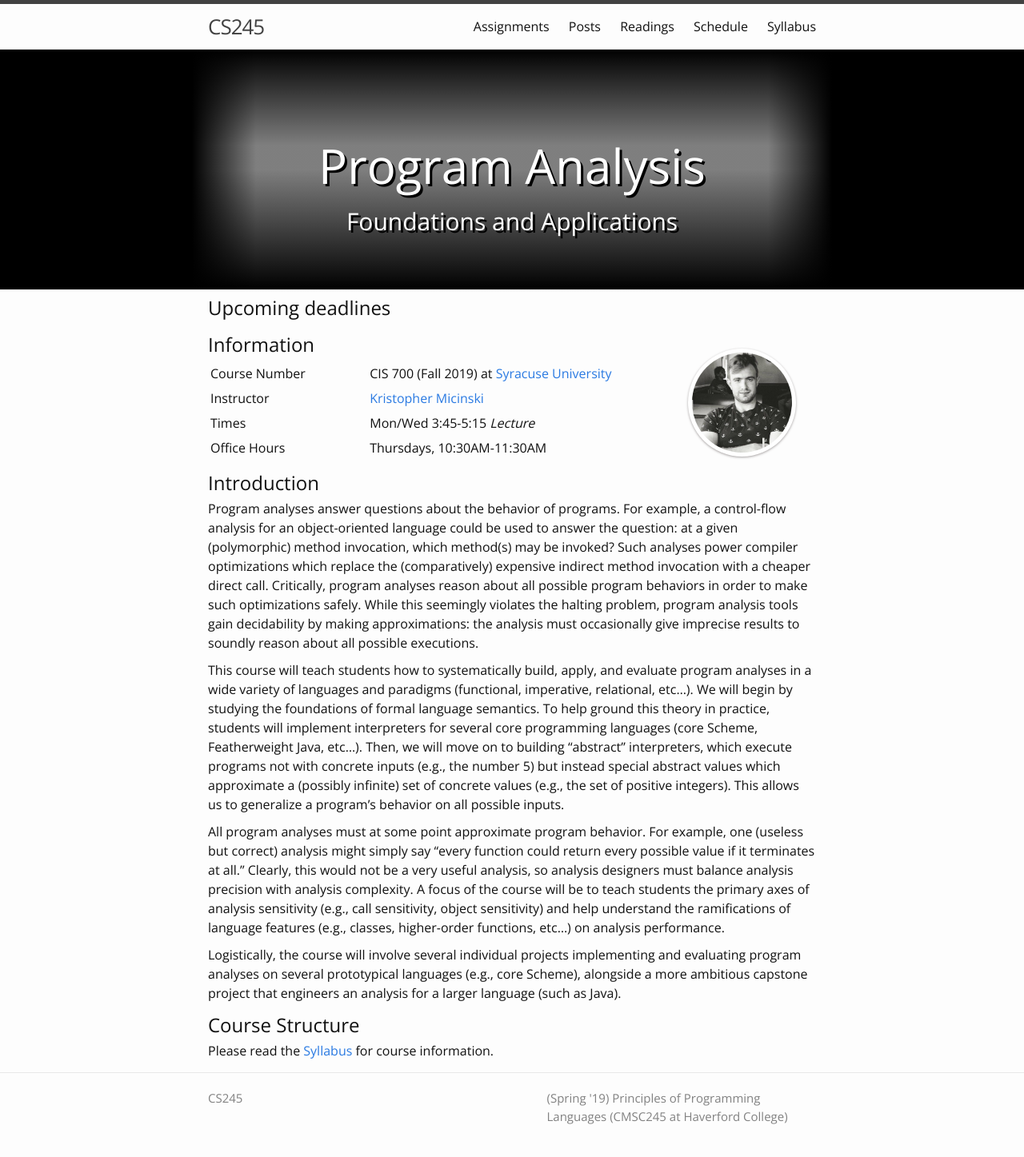
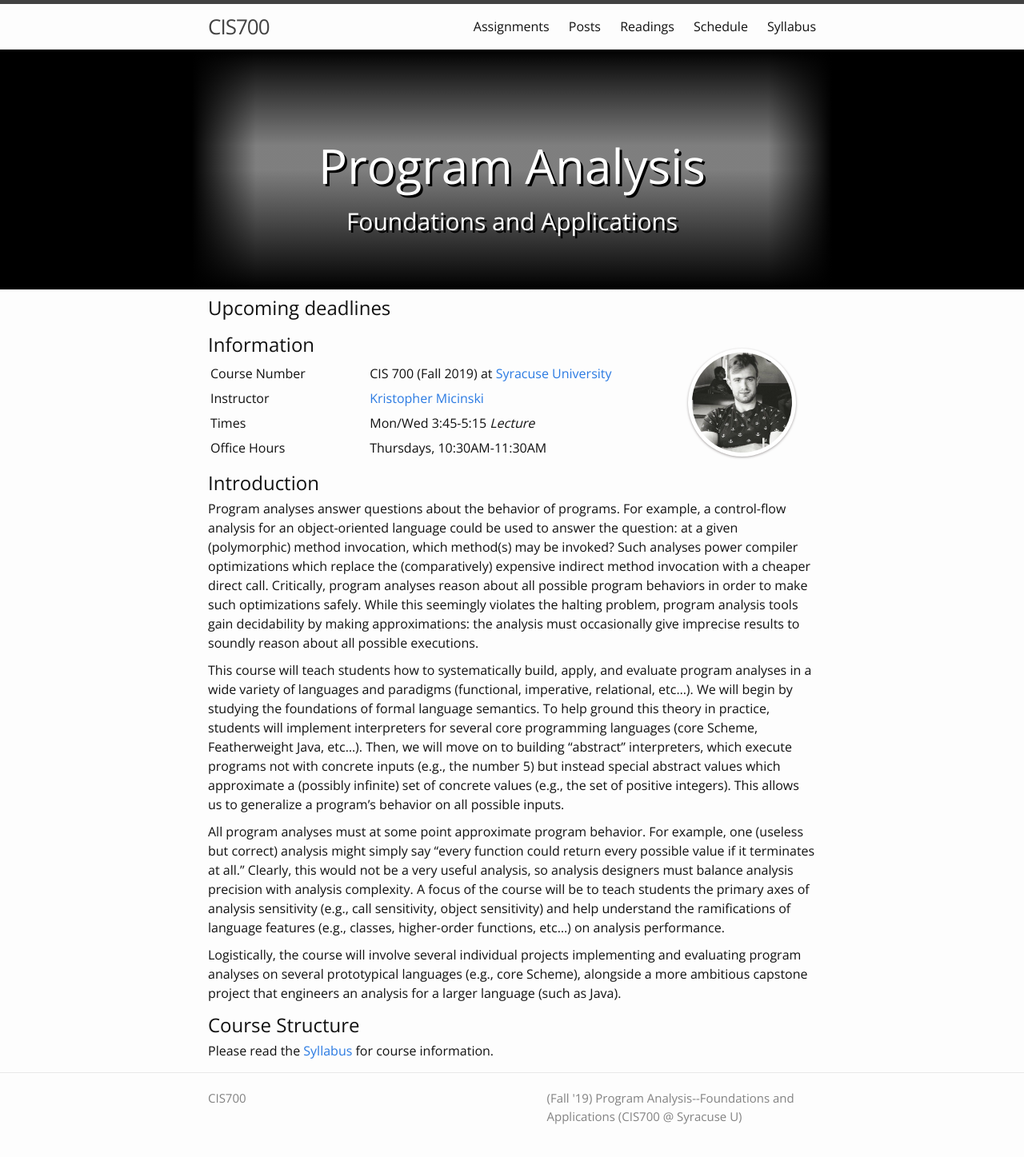
Before and after one commit to kmicinski/program-analysis, a Jekyll site: the page built from index.md, in a window 1280 px wide. Shown: the whole page at 80% size. Built offline with Jekyll 4.4.1, drawn with Linux system fonts in a browser that asks for light colours; nearby versions of some CDN libraries.

Commit message:
changing config

```diff
--- a/_buildconfig.yml
+++ b/_buildconfig.yml
@@ -1,8 +1,8 @@
 # Site settings
-title: CS245
-baseurl: "cs245"
+title: CIS700
+baseurl: "program-analysis"
 url: "http://kmicinski.com/"
-description: "(Spring '19) Principles of Programming Languages (CMSC245 at Haverford College)"
+description: "(Fall '19) Program Analysis--Foundations and Applications (CIS700 @ Syracuse U)"
 permalink: pretty
 
 # Build settings
--- a/_config.yml
+++ b/_config.yml
@@ -1,8 +1,8 @@
 # Site settings
-title: CS245
-baseurl: "cs245"
+title: CIS700
+baseurl: "program-analysis"
 url: "http://kmicinski.com/"
-description: "(Spring '19) Principles of Programming Languages (CMSC245 at Haverford College)"
+description: "(Fall '19) Program Analysis--Foundations and Applications (CIS700 @ Syracuse U)"
 permalink: pretty
 
 # Build settings
```
